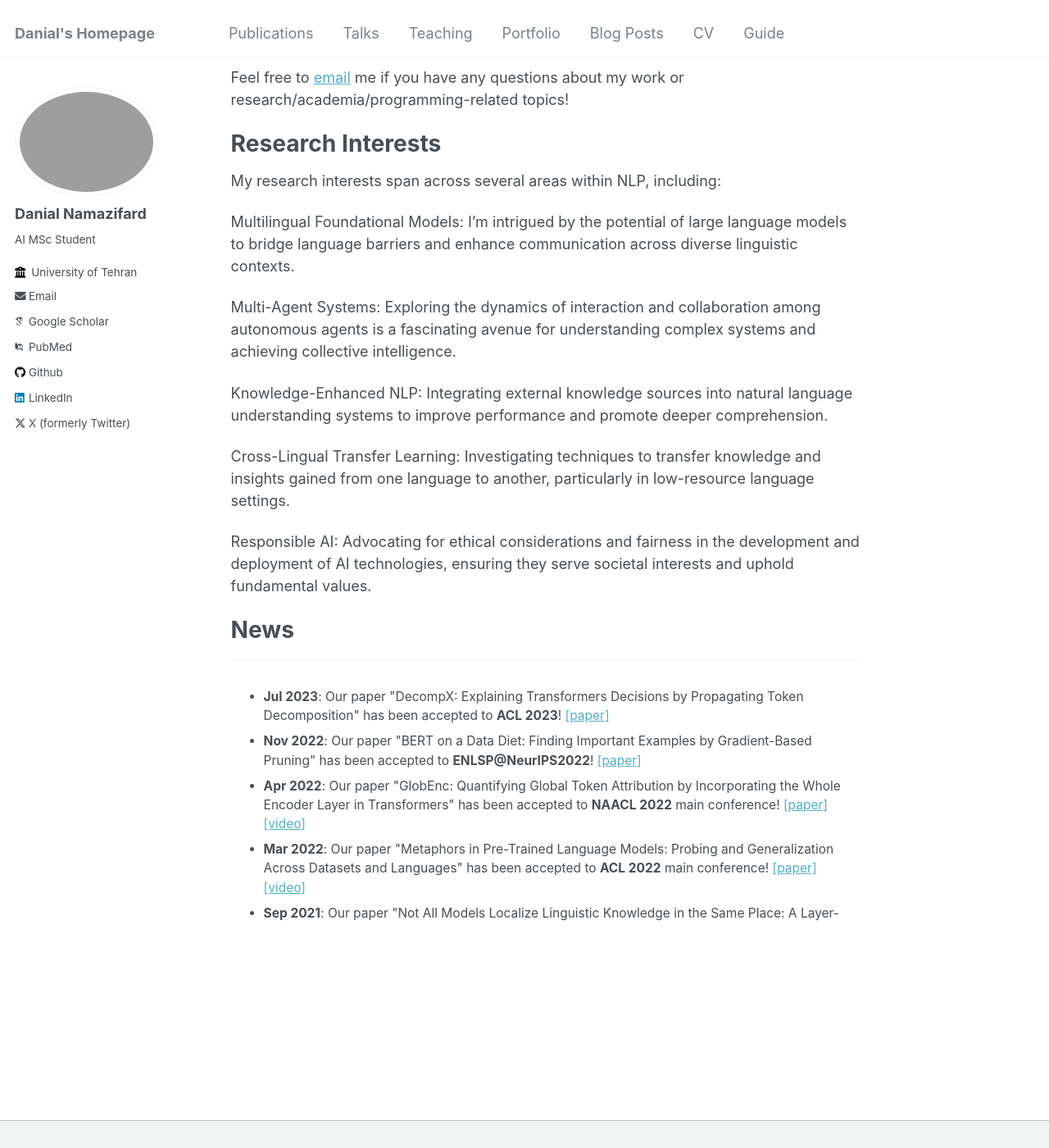
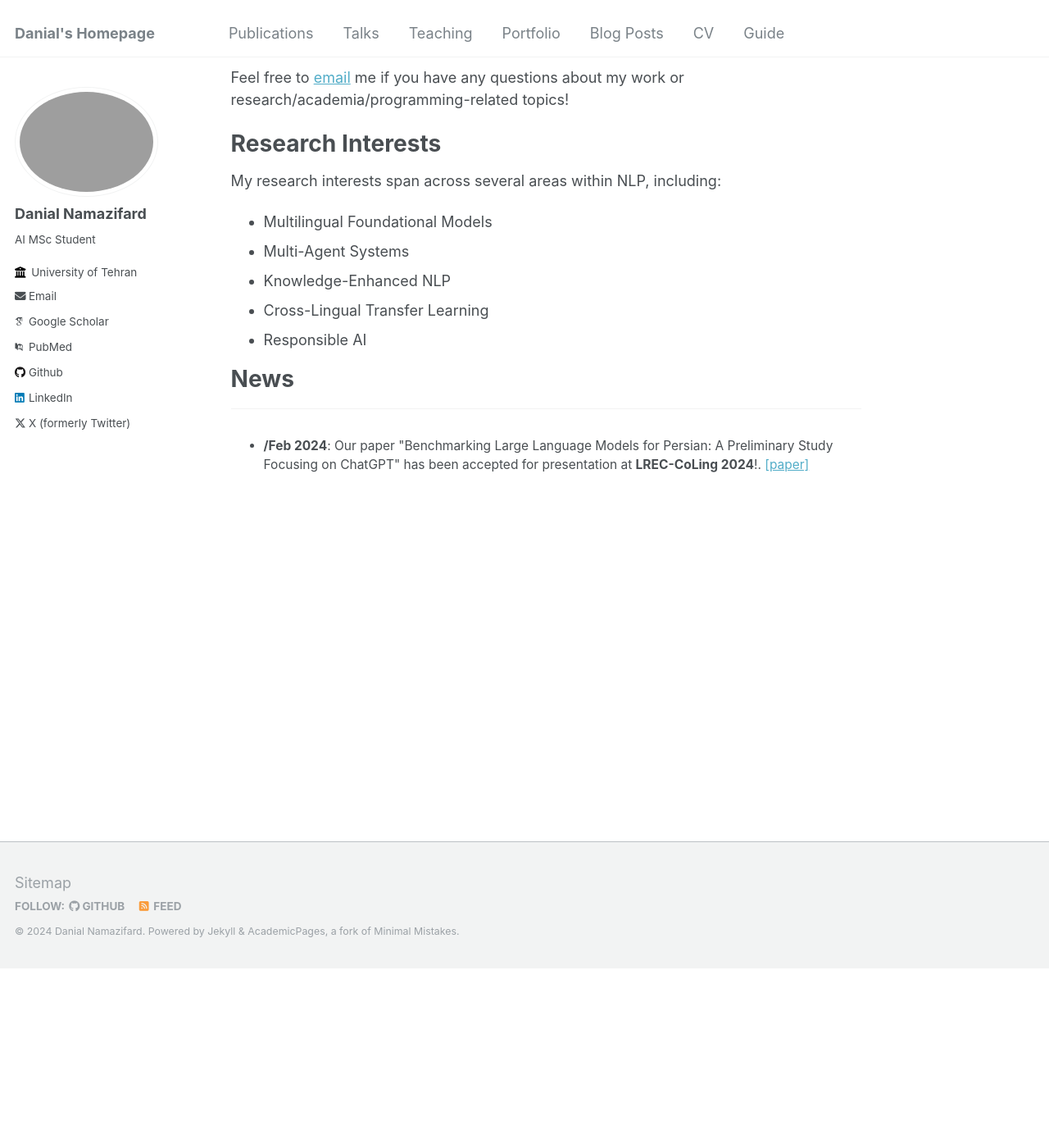
Before and after one commit to namazifard/namazifard.github.io, a Jekyll site: the page built from _pages/about.md, in a window 1280 px wide and 1400 px high, scrolled down 218 px. Shown: the whole window at 82% size. Built offline with Jekyll 4.4.1, drawn with Linux system fonts in a browser that asks for light colours; some web fonts are replaced.

Commit message:
Update about.md

```diff
--- a/_pages/about.md
+++ b/_pages/about.md
@@ -25,16 +25,11 @@ Research Interests
 
 My research interests span across several areas within NLP, including:
 
-Multilingual Foundational Models: I’m intrigued by the potential of large language models to bridge language barriers and enhance communication across diverse linguistic contexts.
-
-Multi-Agent Systems: Exploring the dynamics of interaction and collaboration among autonomous agents is a fascinating avenue for understanding complex systems and achieving collective intelligence.
-
-Knowledge-Enhanced NLP: Integrating external knowledge sources into natural language understanding systems to improve performance and promote deeper comprehension.
-
-Cross-Lingual Transfer Learning: Investigating techniques to transfer knowledge and insights gained from one language to another, particularly in low-resource language settings.
-
-Responsible AI: Advocating for ethical considerations and fairness in the development and deployment of AI technologies, ensuring they serve societal interests and uphold fundamental values.
-
+- Multilingual Foundational Models
+- Multi-Agent Systems
+- Knowledge-Enhanced NLP
+- Cross-Lingual Transfer Learning
+- Responsible AI
 
 News
 ======
@@ -43,39 +38,8 @@ News
 <div style="overflow-y: auto; max-height: 300px; padding-right: 10px; font-size: 15.5px;">
 <ul>
 	<li>
-		<b>Jul 2023</b>: Our paper "DecompX: Explaining Transformers Decisions by Propagating Token Decomposition" has been accepted to <b>ACL 2023</b>!
-		<a href="https://aclanthology.org/2023.acl-long.149/" target="_blank">[paper]</a>
-	</li>
-	<li>
-		<b>Nov 2022</b>: Our paper "BERT on a Data Diet: Finding Important Examples by Gradient-Based Pruning" has been accepted to <b>ENLSP@NeurIPS2022</b>!
-		<a href="https://arxiv.org/abs/2211.05610" target="_blank">[paper]</a>
-	</li>
-	<li>
-		<b>Apr 2022</b>: Our paper "GlobEnc: Quantifying Global Token Attribution by Incorporating the Whole Encoder Layer in Transformers" has been accepted to <b>NAACL 2022</b> main conference!
-		<a href="https://aclanthology.org/2022.naacl-main.19.pdf" target="_blank">[paper]</a>
-		<a href="https://youtu.be/jgd9kUJlug4" target="_blank">[video]</a>
-	</li>
-	<li>
-		<b>Mar 2022</b>: Our paper "Metaphors in Pre-Trained Language Models: Probing and Generalization Across Datasets and Languages" has been accepted to <b>ACL 2022</b> main conference!
-		<a href="https://aclanthology.org/2022.acl-long.144/" target="_blank">[paper]</a>
-		<a href="https://www.youtube.com/watch?v=UKWFZSiP7OY" target="_blank">[video]</a>
-	</li>
-	<li>
-		<b>Sep 2021</b>: Our paper "Not All Models Localize Linguistic Knowledge in the Same Place: A Layer-wise Probing on BERToids’ Representations" has been accepted to <b>EMNLP 2021</b> (BlackboxNLP)!
-		<a href="https://aclanthology.org/2021.blackboxnlp-1.29/">[paper]</a>
-		<!-- <a href="/posts/layer-wise-probing-on-bertoids">[blog]</a> -->
-	</li>
-	<li>
-		<b>Aug 2021</b>: Accepted to enroll in graduate school as a top student without passing the entrance examinations, University of Tehran
-	</li>
-	<li>
-		<b>Dec 2020</b>: Received Faculty of Engineering Award for ranking 1st among all Computer Engineering students, University of Tehran
-	</li>
-	<li>
-		<b>Dec 2020</b>: <a href="https://nlpdataset.ir/" target="_blank">nlpdataset.ir</a> is online for listing NLP datasets and tools for  research and development in Farsi NLP.
-	</li>
-	<li>
-		<b>Dec 2019</b>: Received Faculty of Engineering Award for ranking 3rd among all Computer Engineering students, University of Tehran
+		<b>/Feb 2024</b>: Our paper "Benchmarking Large Language Models for Persian: A Preliminary Study Focusing on ChatGPT" has been accepted for presentation at <b>LREC-CoLing 2024</b>!.
+		<a href="[https://lrec-coling-2024.org/]" target="_blank">[paper]</a>
 	</li>
 </ul>
 </div>
```
